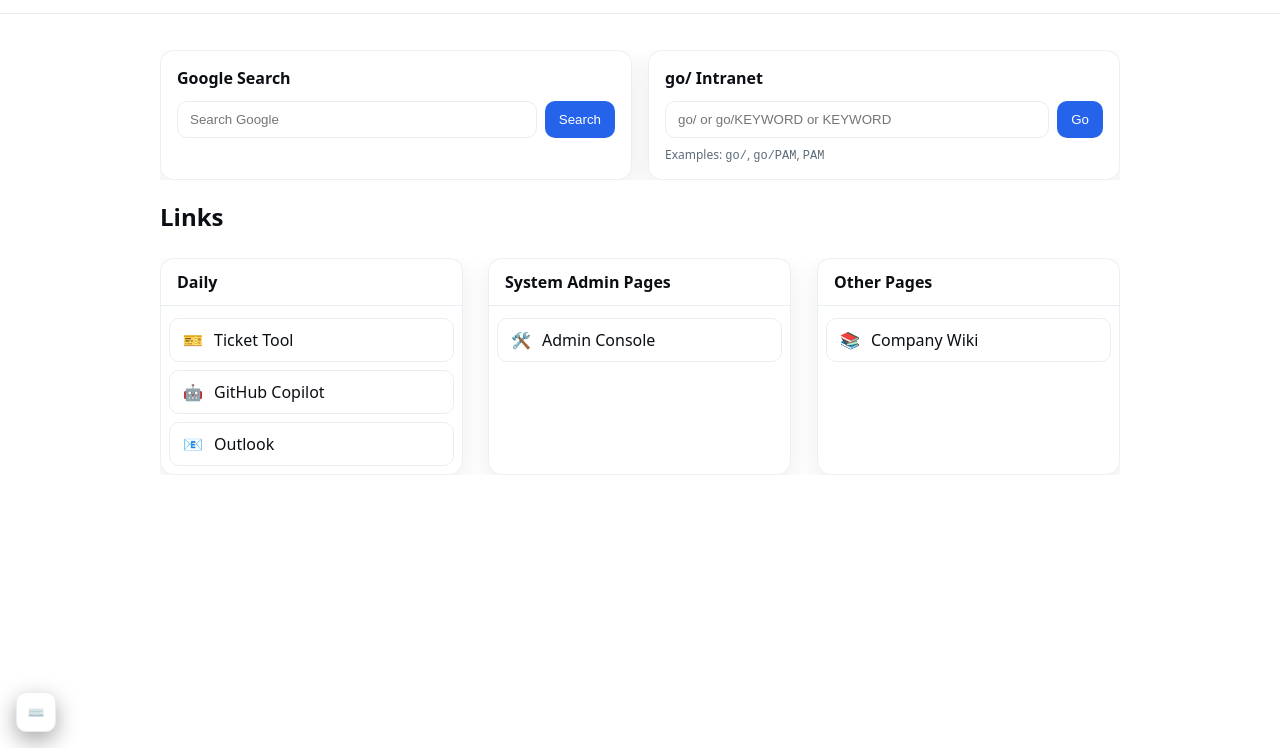
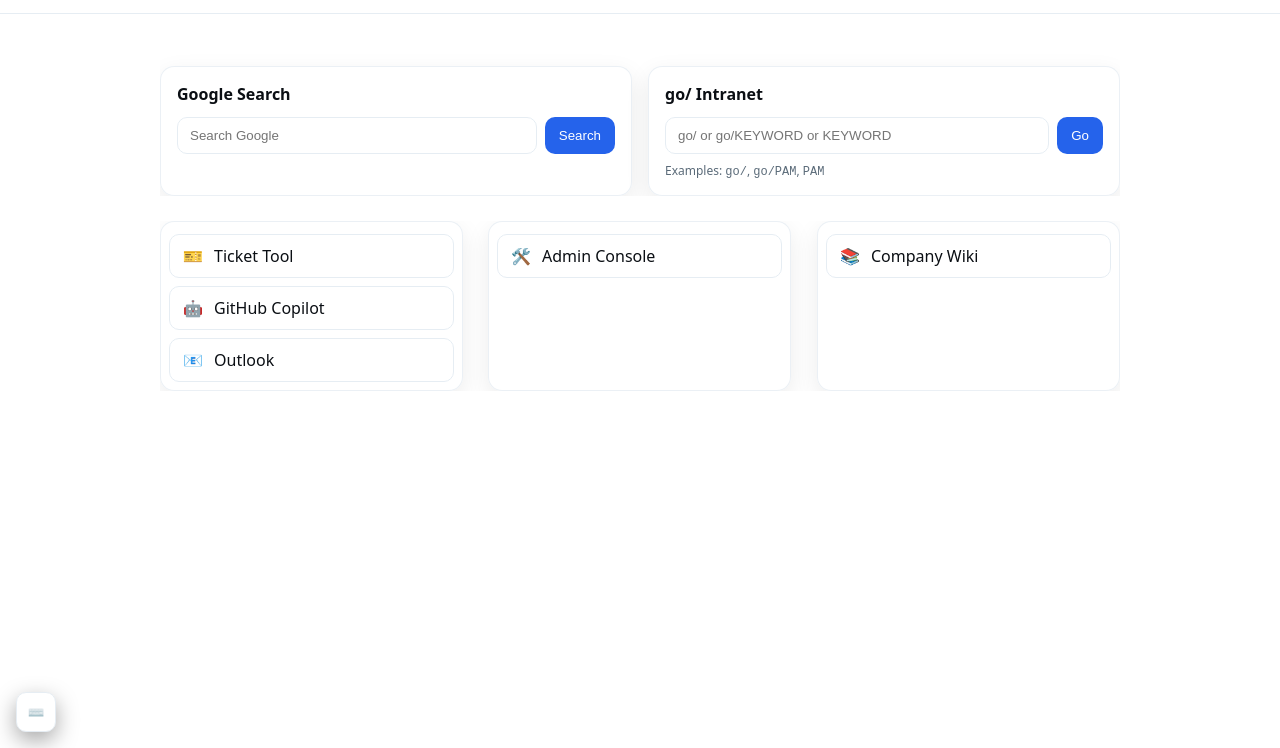
Before and after one commit to AccursedGalaxy/work-dashboard, a website with bundled scripts: page index.html in a window 1280 px wide. Shown: the part 52-800 px from the top of the page. Built offline with nearby package versions, Linux system fonts and the light colour scheme.

Commit message:
style(ui): hide section header and adjust grid padding

```diff
--- a/index.html
+++ b/index.html
@@ -47,7 +47,6 @@
     </section>
 
     <section>
-      <h2>Links</h2>
       <div id="linksGrid" class="links-grid"></div>
     </section>
   </main>
--- a/styles.css
+++ b/styles.css
@@ -149,6 +149,7 @@
   grid-template-columns: repeat(auto-fit, minmax(280px, 1fr));
   gap: 16px;
   margin-block: 16px;
+  padding-top: 16px;
   content-visibility: auto;
   contain: layout;
   overflow: visible;
@@ -211,7 +212,7 @@
 .section-card { padding: 0; }
 .section-card .links-list { padding-top: 12px; }
 .section-card:hover { transform: translateY(0) scale(1.003); }
-.section-header { padding: 12px 16px; border-bottom: 1px solid var(--card-border); font-weight: 600; }
+.section-header { padding: 12px 16px; border-bottom: 1px solid var(--card-border); font-weight: 600; display: none; }
 .links-list { list-style: none; margin: 0; padding: 8px; display: grid; gap: 8px; }
 .link-item a {
   display: flex;
```
